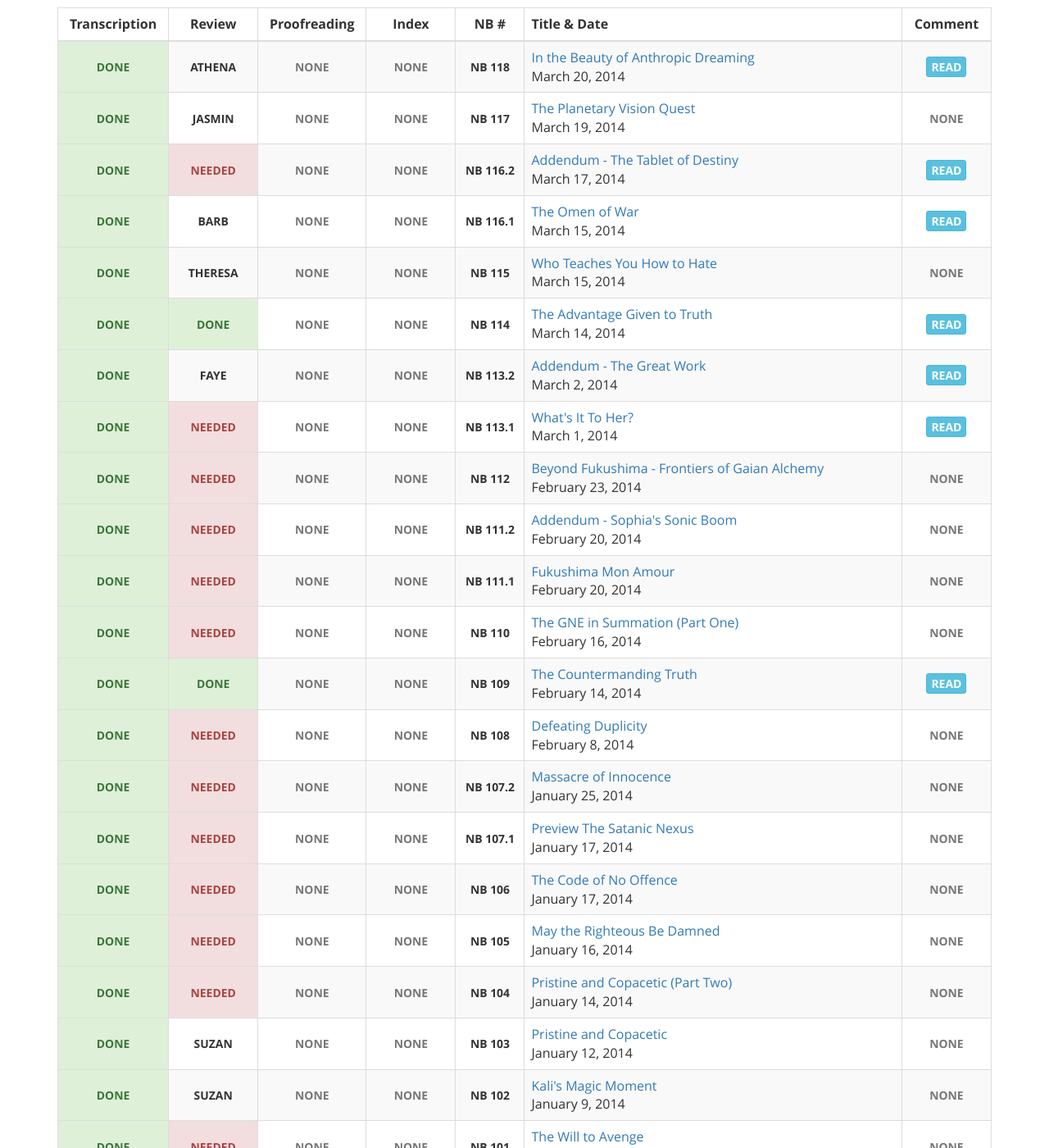
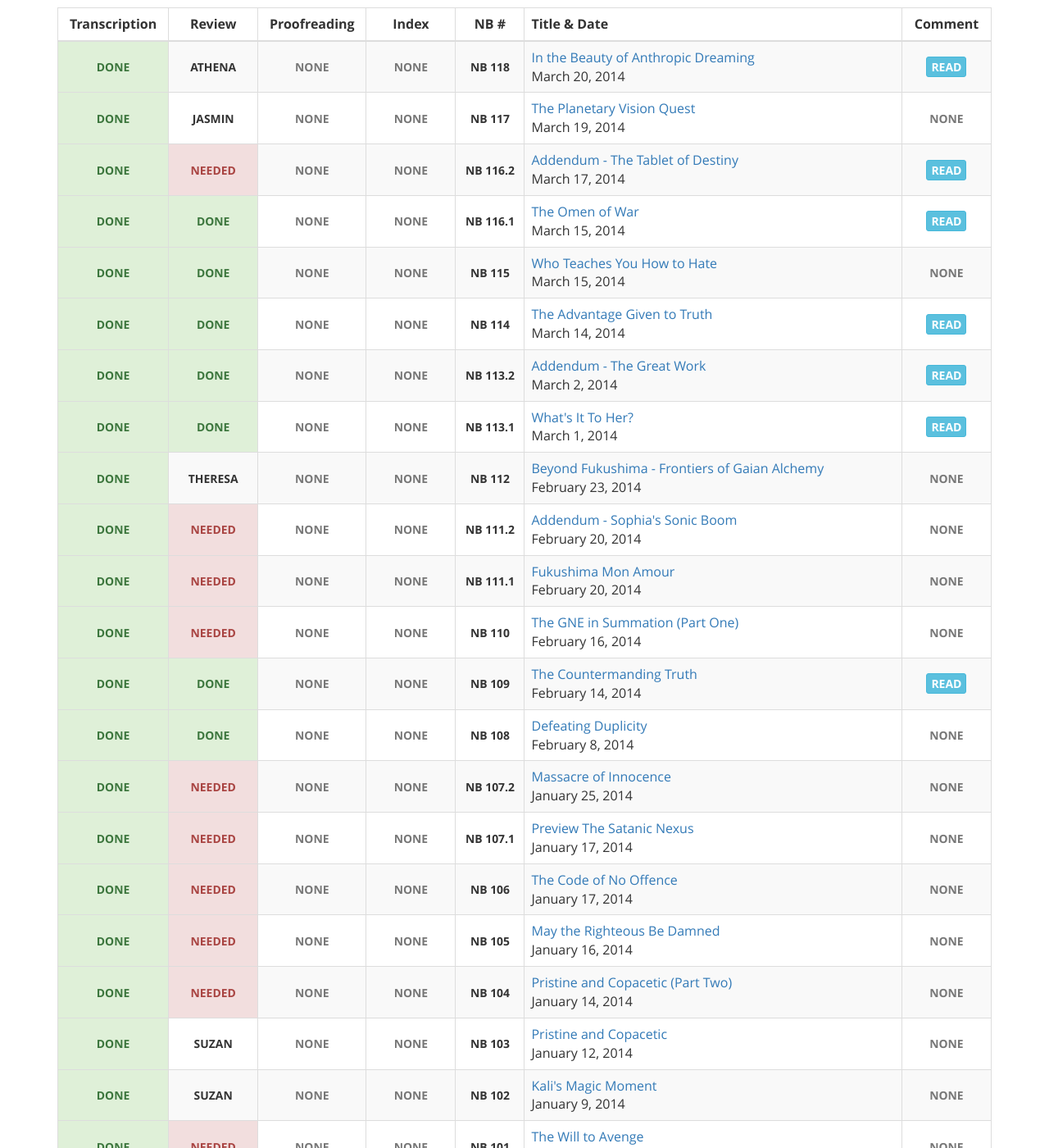
Before and after one commit to gaiaspora/gaiaspora.github.io, a Jekyll site: the page built from content/navigator-briefings.markdown, in a window 1280 px wide and 1400 px high, scrolled down 448 px. Shown: the whole window at 82% size. Built offline with Jekyll 4.4.1, drawn with Linux system fonts in a browser that asks for light colours.

Commit message:
Update nb.yaml

```diff
--- a/_data/nb.yaml
+++ b/_data/nb.yaml
@@ -27,7 +27,7 @@
 
 - NB: "116.1"
   Transcription: "done"
-  Review: "Barb"
+  Review: "done"
   Proofreading: "none"
   Index: "none"
   Title: "The Omen of War"
@@ -36,7 +36,7 @@
 
 - NB: "115"
   Transcription: "done"
-  Review: "Theresa"
+  Review: "done"
   Proofreading: "none"
   Index: "none"
   Title: "Who Teaches You How to Hate"
@@ -54,7 +54,7 @@
 
 - NB: "113.2"
   Transcription: "done"
-  Review: "Faye"
+  Review: "done"
   Proofreading: "none"
   Index: "none"
   Title: "Addendum - The Great Work"
@@ -63,7 +63,7 @@
 
 - NB: "113.1"
   Transcription: "done"
-  Review: "needed"
+  Review: "done"
   Proofreading: "none"
   Index: "none"
   Title: "What's It To Her?"
@@ -72,7 +72,7 @@
 
 - NB: "112"
   Transcription: "done"
-  Review: "needed"
+  Review: "Theresa"
   Proofreading: "none"
   Index: "none"
   Title: "Beyond Fukushima - Frontiers of Gaian Alchemy"
@@ -117,7 +117,7 @@
 
 - NB: "108"
   Transcription: "done"
-  Review: "needed"
+  Review: "done"
   Proofreading: "none"
   Index: "none"
   Title: "Defeating Duplicity"
@@ -225,7 +225,7 @@
 
 - NB: "97"
   Transcription: "done"
-  Review: "Andrew"
+  Review: "done"
   Proofreading: "none"
   Index: "none"
   Title: "The End of Jumanity"
```
